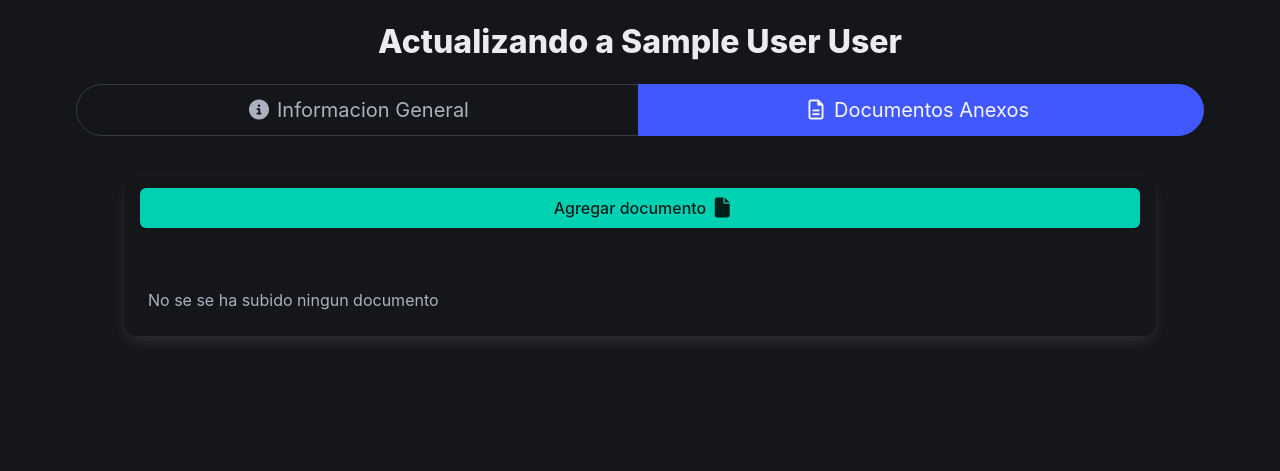
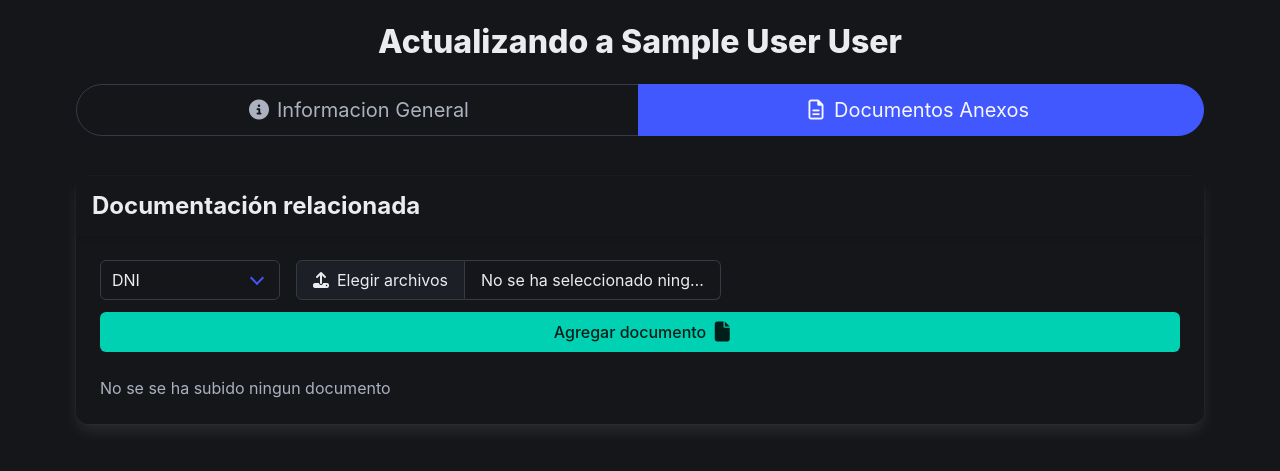
Before and after one commit to notjuanitorres/proyecto2024-CEDICA, a Flask app: template admin/src/web/templates/employee/update_documents.html in a window 1280 px wide. Shown: the part 92-563 px from the top of the page. Run offline with Flask 3, Linux system fonts and the light colour scheme; the template is opened without the code that fills it: values that come from a table or form of the project are taken from there, others are empty; tables that the repository leaves empty hold one stand-in row (values such as "Sample post"); parts of the project's set-up code (start-up, migrations or seed data) failed here and were passed over; some libraries are stand-ins or nearby versions.

Commit message:
upload new documents of an employee

```diff
--- a/admin/src/core/module/employee/data.py
+++ b/admin/src/core/module/employee/data.py
@@ -36,7 +36,13 @@ class JobConditionEnum(Enum):
     OTRO = "Otro"
 
 
-enums = {
+class FileTagEnum(Enum):
+    DNI = "DNI"
+    TITLE = "Titulo"
+    CURRICULUM_VITAE = "Curriculum Vitae"
+
+
+employment_enums = {
     "professions": ProfessionsEnum,
     "positions": JobPositionEnum,
     "conditions": JobConditionEnum,
--- a/admin/src/core/module/employee/forms.py
+++ b/admin/src/core/module/employee/forms.py
@@ -18,6 +18,7 @@ from src.core.module.employee.data import (
     ProfessionsEnum,
     JobPositionEnum as PositionEnum,
     JobConditionEnum as ConditionEnum,
+    FileTagEnum,
 )
 from src.core.module.employee.validators import EmailExistence, DniExistence
 from src.core.module.common import (
@@ -109,8 +110,33 @@ class EmployeeDocumentsForm(FlaskForm):
                 message="El archivo es demasiado grande",
             ),
             FileAllowed(
-                upload_set=["pdf", "jpg", "jpeg"],
+                upload_set=["pdf", "jpg", "jpeg", "png"],
                 message="Formato no reconocido. Formato valido: .pdf",
+            ),
+        ]
+    )
+
+
+class EmployeeAddDocumentsForm(FlaskForm):
+    tag = SelectField(
+        "Tag",
+        choices=[(e.name, e.value) for e in FileTagEnum],
+        validators=[
+            DataRequired(
+                message="Debe seleccionar lo que representa este archivo",
+            )
+        ],
+    )
+    file = FileField(
+        validators=[
+            FileRequired("Debe adjuntar un archivo"),
+            FileSize(
+                max_size=max_file_size(size_in_mb=5),
+                message="El archivo es demasiado grande",
+            ),
+            FileAllowed(
+                upload_set=["pdf", "jpg", "jpeg", "png", "webp"],
+                message="Formato no reconocido",
             ),
         ]
     )
--- a/admin/src/core/module/employee/repositories.py
+++ b/admin/src/core/module/employee/repositories.py
@@ -109,5 +109,10 @@ class EmployeeRepository(AbstractEmployeeRepository):
         self.save()
         return True
 
+    def add_document(self, employee_id: int, documents):
+        employee: Employee = self.get_by_id(employee_id)
+        employee.files.append(documents)
+        self.save()
+
     def delete(self, employee_id: int) -> bool:
         pass
--- a/admin/src/web/templates/employee/macros/parse_categories.html
+++ b/admin/src/web/templates/employee/macros/parse_categories.html
@@ -1,9 +1,11 @@
 {% macro render_category(category) %}
-  {% if category == "dni" %}
+  {% if category == "DNI" %}
     DNI
-  {% elif category == "title" %}
+  {% elif category == "TITLE" %}
     Titulo
-  {% elif category == "curriculum_vitae" %}
+  {% elif category == "CURRICULUM_VITAE" %}
     Curriculum Vitae
+  {% else %}
+    Otro
   {% endif %}
 {% endmacro %}
--- a/admin/src/web/templates/employee/update_documents.html
+++ b/admin/src/web/templates/employee/update_documents.html
@@ -66,27 +66,51 @@
     </ul>
   </div>
 
-<section class="section pt-4">
+<section class="section pt-4 px-0">
   <div id="documents" class="card">
-    <header class="panel-header">
-      <div class="panel-block">
-        <button class="button is-fullwidth is-primary">
+    <header class="card-header">
+      <h2 class="card-header-title is-size-4 m-0">Documentación relacionada</h2>
+    </header>
+    <div class="card-content">
+      <form method="POST" class="block" enctype="multipart/form-data">
+        {{ add_form.hidden_tag() }}
+        <div class="is-flex is-gap-2">
+          <div class="field">
+            <div class="control">
+              <div class="select">
+                {{ add_form.tag(class="is-fullwidth")}}
+              </div>
+            </div>
+            {% if add_form.tag.errors %}
+            <p class="help is-danger">{{ add_form.tag.errors[0] }}</p>
+            {% endif %}
+          </div>
+          <div class="field">
+            <div class="file has-name">
+              <label class="file-label">
+                {{ add_form.file(class="file-input", multiple="multiple") }}
+                <span class="file-cta">
+                  <span class="file-icon">
+                    <i class="fas fa-upload"></i>
+                  </span>
+                  <span class="file-label"> Elegir archivos </span>
+                </span>
+                <span class="file-name">No se ha seleccionado ningun archivo</span>
+              </label>
+            </div>
+          </div>
+        </div>
+        <div class="field">
+          <div class="control">
+            <button type="submit" class="button is-fullwidth is-primary" aria-haspopup="true" aria-controls="Add document">
               Agregar documento
               <span class="icon ml-1">
-            <i class="fa-solid fa-file is-size-5"></i>
+                <i class="fa-solid fa-file is-size-5" aria-hidden="true"></i>
               </span>
             </button>
           </div>
-      <div class="panel-block">
-        <!-- <p class="control has-icons-left">
-          <input class="input" type="text" placeholder="Search" />
-          <span class="icon is-left">
-            <i class="fas fa-search" aria-hidden="true"></i>
-          </span>
-        </p> -->
         </div>
-    </header>
-    <div class="card-content">
+      </form>
       <div class="content">
         {% if employee.files %}
         {% for document in documents %}
@@ -131,5 +155,11 @@
         {% endif %}
       </div>
     </div>
+  </div>
 </section>
 {% endblock %}
+
+{% block extra_scripts %}
+    {{ super() }}
+    <script src="{{ url_for('static', filename='js/file-input.js') }}"></script>
+{% endblock %}
```
Also changed, not shown: admin/src/core/module/employee/__init__.py (+5 -3 lines), admin/src/core/module/employee/mappers.py (+13 -12 lines), admin/src/core/module/employee/services.py (+6 -3 lines), admin/src/web/controllers/employee.py (+49 -10 lines), admin/src/web/templates/employee/employee.html (+8 -6 lines). Lines whose indentation alone changed are shown as unchanged.
